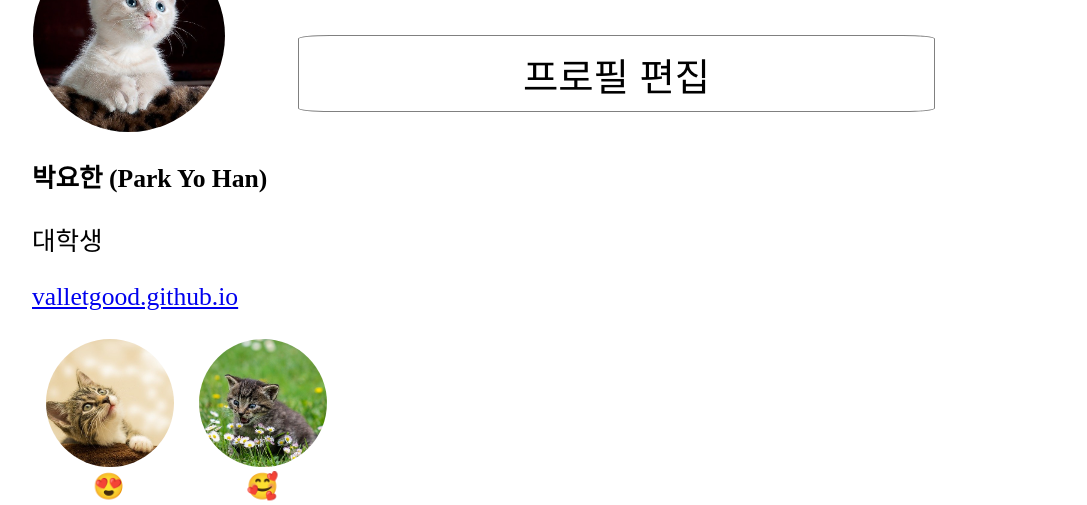
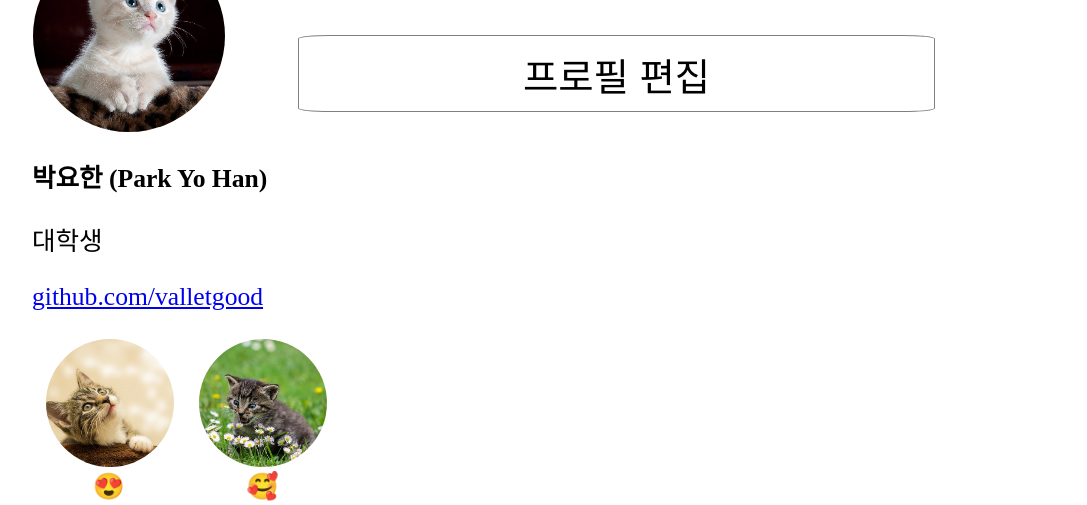
Before and after one commit to valletgood/clonestagram, a plain HTML site: page index.html in a window 1280 px wide. Shown: the part 241-746 px from the top of the page, without its empty margins (96-1183 px from the left). Drawn offline with Linux system fonts and the light colour scheme.

Commit message:
최종버전

```diff
--- a/index.html
+++ b/index.html
@@ -36,8 +36,8 @@
                 <span id="summary">대학생</span>
             </p>
             <p id="profileDetail">
-                <a href = "https://valletgood.github.io">
-                valletgood.github.io
+                <a href = "https://github.com/valletgood">
+                github.com/valletgood
                 </a>
             </p>
         </div>
```
Also changed, not shown: 1 other file.
